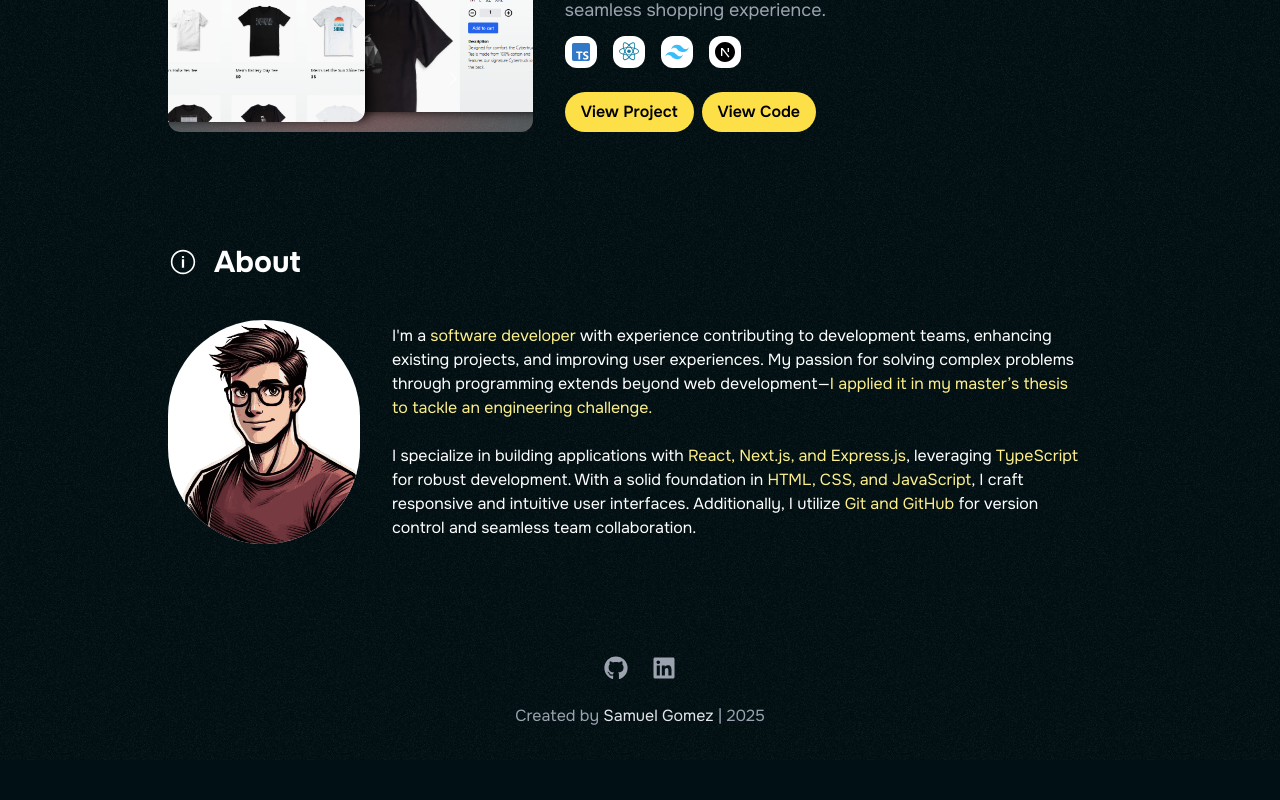
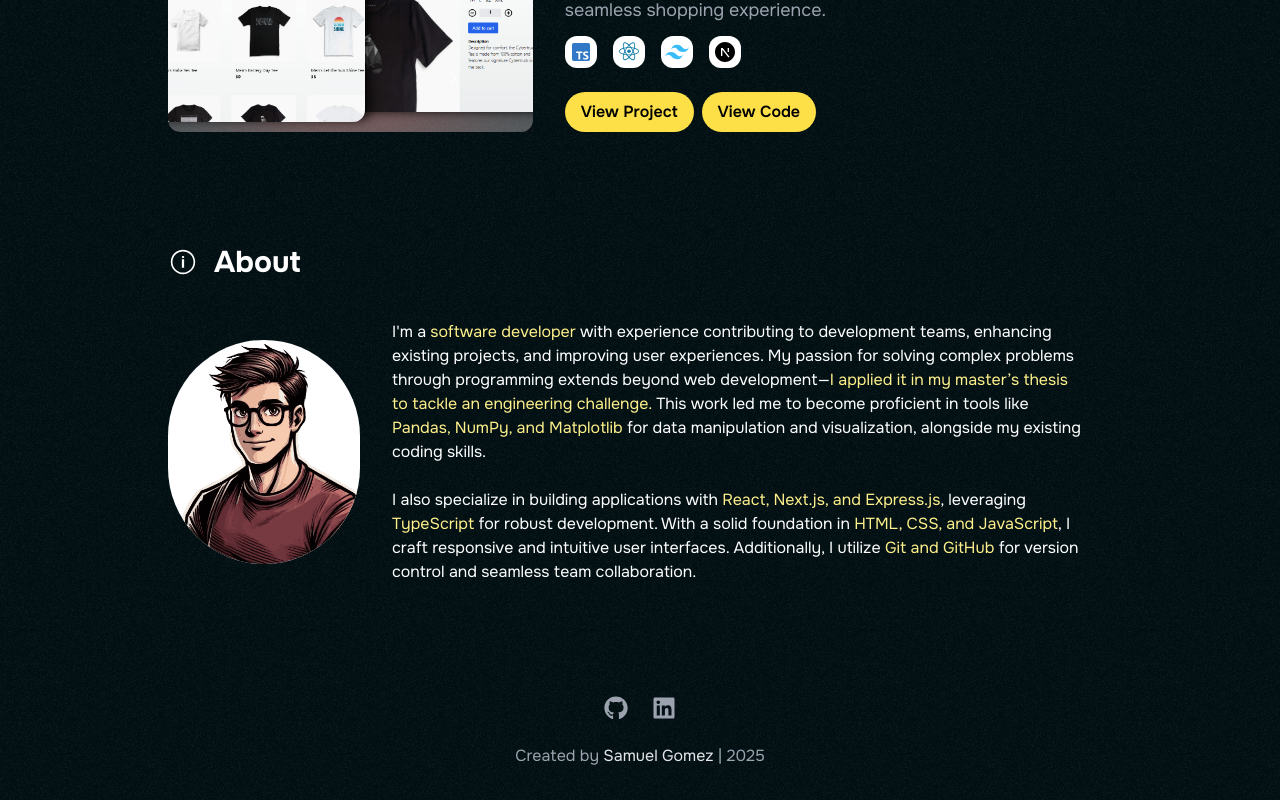
Before and after one commit to samuelgomez4/my-portfolio, a Next.js app: page / in a window 1280 px wide. Shown: the part 1422-2222 px from the top of the page. Before the commit the page ends 2182 px from the top, so only its background shows below. Built offline with nearby package versions, Linux system fonts and the light colour scheme.

Commit message:
Enhance About section with additional details on data manipulation skills and clarify specialization in application development

```diff
--- a/app/components/about/About.tsx
+++ b/app/components/about/About.tsx
@@ -23,11 +23,14 @@ export function About() {
             web development—
             <span className="text-yellow-200">
               I applied it in my master’s thesis to tackle an engineering challenge.
-            </span>
+            </span>{' '}
+            This work led me to become proficient in tools like{' '}
+            <span className="text-yellow-200">Pandas, NumPy, and Matplotlib</span> for data
+            manipulation and visualization, alongside my existing coding skills.
           </p>
           <br />
           <p className="text-pretty">
-            I specialize in building applications with{' '}
+            I also specialize in building applications with{' '}
             <span className="text-yellow-200">React, Next.js, and Express.js</span>, leveraging{' '}
             <span className="text-yellow-200">TypeScript</span> for robust development. With a solid
             foundation in <span className="text-yellow-200">HTML, CSS, and JavaScript</span>, I
```
